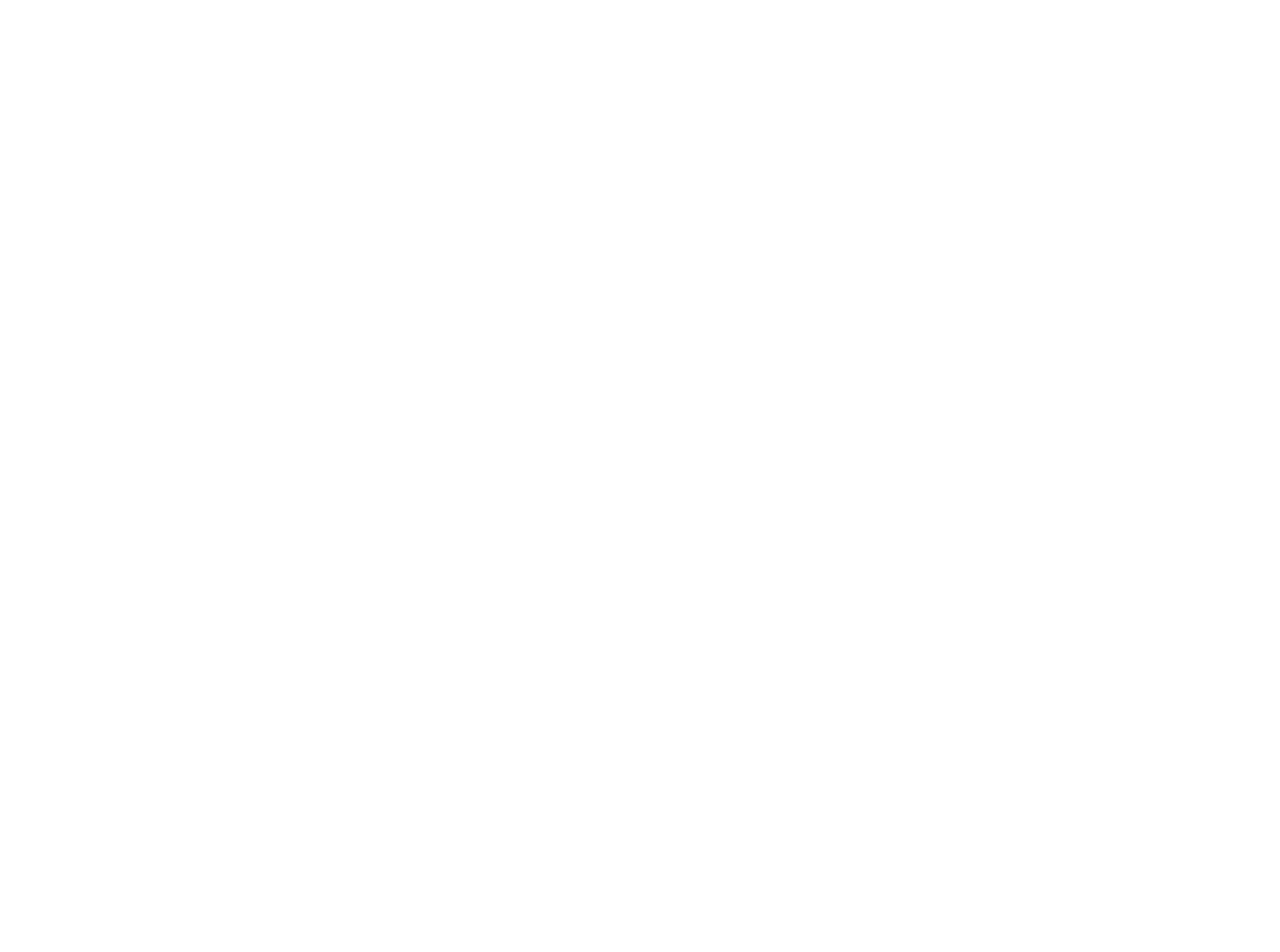
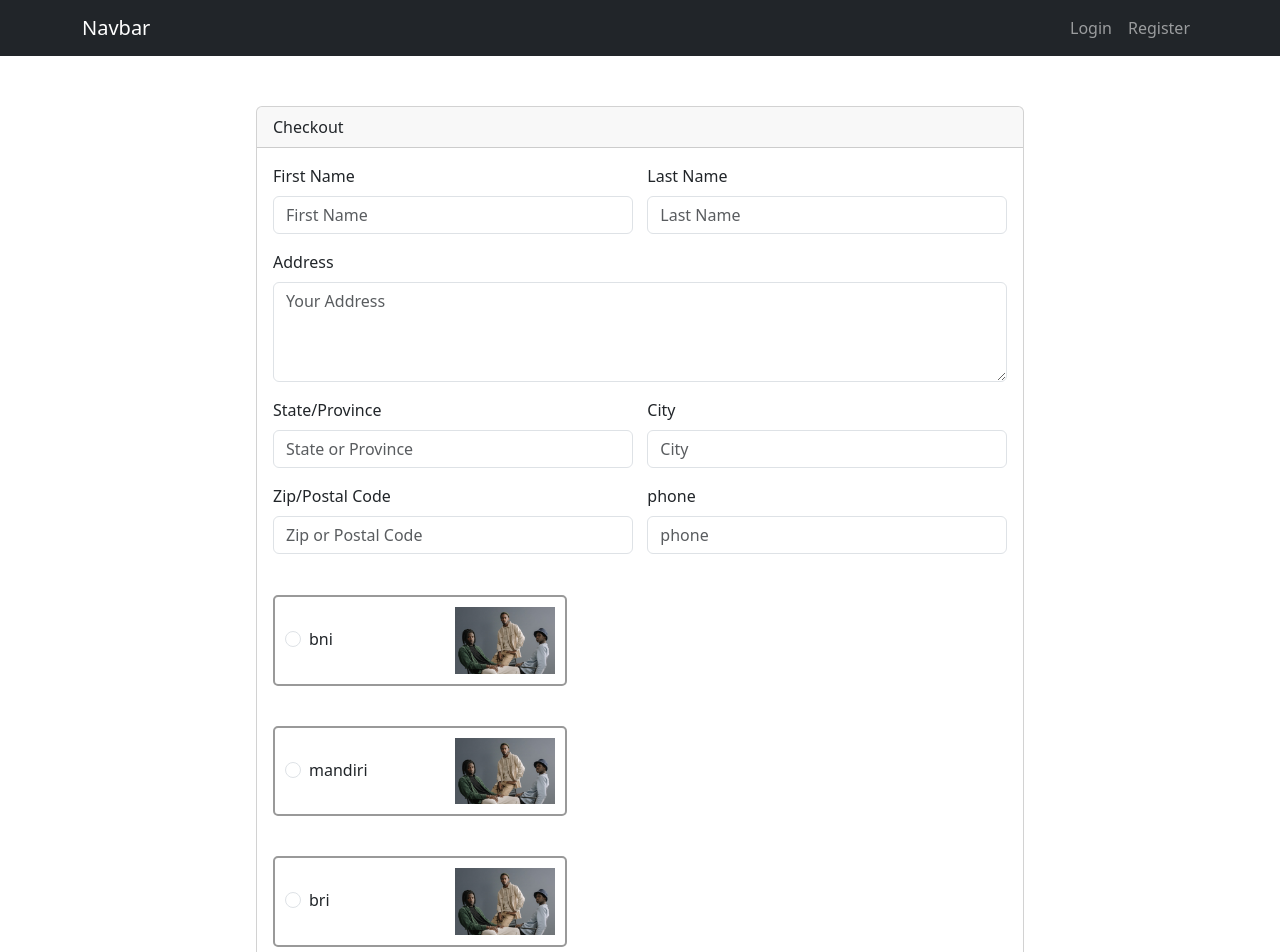
Before and after one commit to DzakiyH/fashion-client, a React (Create React App) app: page /payment in a window 1280 px wide. Shown: the top 952 px of the page. Before the commit the page ends 800 px from the top, so only its background shows below. Built offline with nearby package versions, Linux system fonts and the light colour scheme.

Commit message:
added checkout page

```diff
--- a/src/App.js
+++ b/src/App.js
@@ -5,6 +5,7 @@
 import LoginUser from './Views/loginUser';
 import RegisterUser from './Views/registerUser';
 import CartList from './Views/cartList';
+import Payment from './Views/payment';
 import './App.css';
 import 'bootstrap/dist/css/bootstrap.min.css';
 
@@ -31,6 +32,9 @@
           <Route path='/cart-list'>
             <CartList />
           </Route>
+          <Route path='/payment'>
+            <Payment />
+          </Route>
         </Switch>
       </Router>
     </div>
--- /dev/null
+++ b/src/Views/payment/index.css
@@ -0,0 +1,35 @@
+.payment {
+  margin: auto;
+  margin-top: 50px;
+  width: 60%;
+}
+
+.payment .double-input {
+  display: flex;
+  flex-direction: row;
+  justify-content: space-between;
+}
+
+.payment .double-input .half-input {
+  width: 49%;
+}
+
+.payment .payment-method .payment-source {
+  display: flex;
+  flex-direction: row;
+  justify-content: space-between;
+  align-items: center;
+  width: 40%;
+  margin: 25px 0 40px;
+  border: 2px solid #999;
+  border-radius: 5px;
+  padding: 10px;
+}
+
+.payment .payment-btn {
+  display: flex;
+  flex-direction: row;
+  justify-content: space-between;
+  margin: auto;
+  width: 20%;
+}
--- /dev/null
+++ b/src/Views/payment/index.js
@@ -0,0 +1,97 @@
+import React from 'react';
+import NavbarLayout from '../../Components/Layout/NavbarLayout';
+import { Card, Button, Form } from 'react-bootstrap';
+import './index.css';
+
+const index = () => {
+  return (
+    <NavbarLayout>
+      <div className='payment'>
+        <Card>
+          <Card.Header>Checkout</Card.Header>
+          <Card.Body>
+            <Form>
+              <div className='double-input'>
+                <Form.Group className='mb-3 half-input'>
+                  <Form.Label>First Name</Form.Label>
+                  <Form.Control type='text' placeholder='First Name' />
+                </Form.Group>
+                <Form.Group className='mb-3 half-input'>
+                  <Form.Label>Last Name</Form.Label>
+                  <Form.Control type='text' placeholder='Last Name' />
+                </Form.Group>
+              </div>
+              <Form.Group className='mb-3 first-name'>
+                <Form.Label>Address</Form.Label>
+                <Form.Control
+                  as='textarea'
+                  style={{ height: '100px' }}
+                  placeholder='Your Address'
+                />
+              </Form.Group>
+              <div className='double-input'>
+                <Form.Group className='mb-3 half-input'>
+                  <Form.Label>State/Province</Form.Label>
+                  <Form.Control type='text' placeholder='State or Province' />
+                </Form.Group>
+                <Form.Group className='mb-3 half-input'>
+                  <Form.Label>City</Form.Label>
+                  <Form.Control type='text' placeholder='City' />
+                </Form.Group>
+              </div>
+              <div className='double-input'>
+                <Form.Group className='mb-3 half-input'>
+                  <Form.Label>Zip/Postal Code</Form.Label>
+                  <Form.Control
+                    type='number'
+                    placeholder='Zip or Postal Code'
+                  />
+                </Form.Group>
+                <Form.Group className='mb-3 half-input'>
+                  <Form.Label>phone</Form.Label>
+                  <Form.Control type='number' placeholder='phone' />
+                </Form.Group>
+              </div>
+              <div className='payment-method'>
+                <div className='payment-source'>
+                  <Form.Check type='radio' name='payment-method' label='bni' />
+                  <img
+                    src='/images/men_clothes.jpg'
+                    alt='payment'
+                    style={{ width: '100px' }}
+                  />
+                </div>
+                <div className='payment-source'>
+                  <Form.Check
+                    type='radio'
+                    name='payment-method'
+                    label='mandiri'
+                  />
+                  <img
+                    src='/images/men_clothes.jpg'
+                    alt='payment'
+                    style={{ width: '100px' }}
+                  />
+                </div>
+                <div className='payment-source'>
+                  <Form.Check type='radio' name='payment-method' label='bri' />
+                  <img
+                    src='/images/men_clothes.jpg'
+                    alt='payment'
+                    style={{ width: '100px' }}
+                  />
+                </div>
+              </div>
+            </Form>
+            <div className='payment-btn'>
+              <Button variant='primary'>Proceed</Button>
+              <Button variant='danger'>Go Back</Button>
+            </div>
+          </Card.Body>
+        </Card>
+      </div>
+    </NavbarLayout>
+  );
+};
+
+export default index;
```
